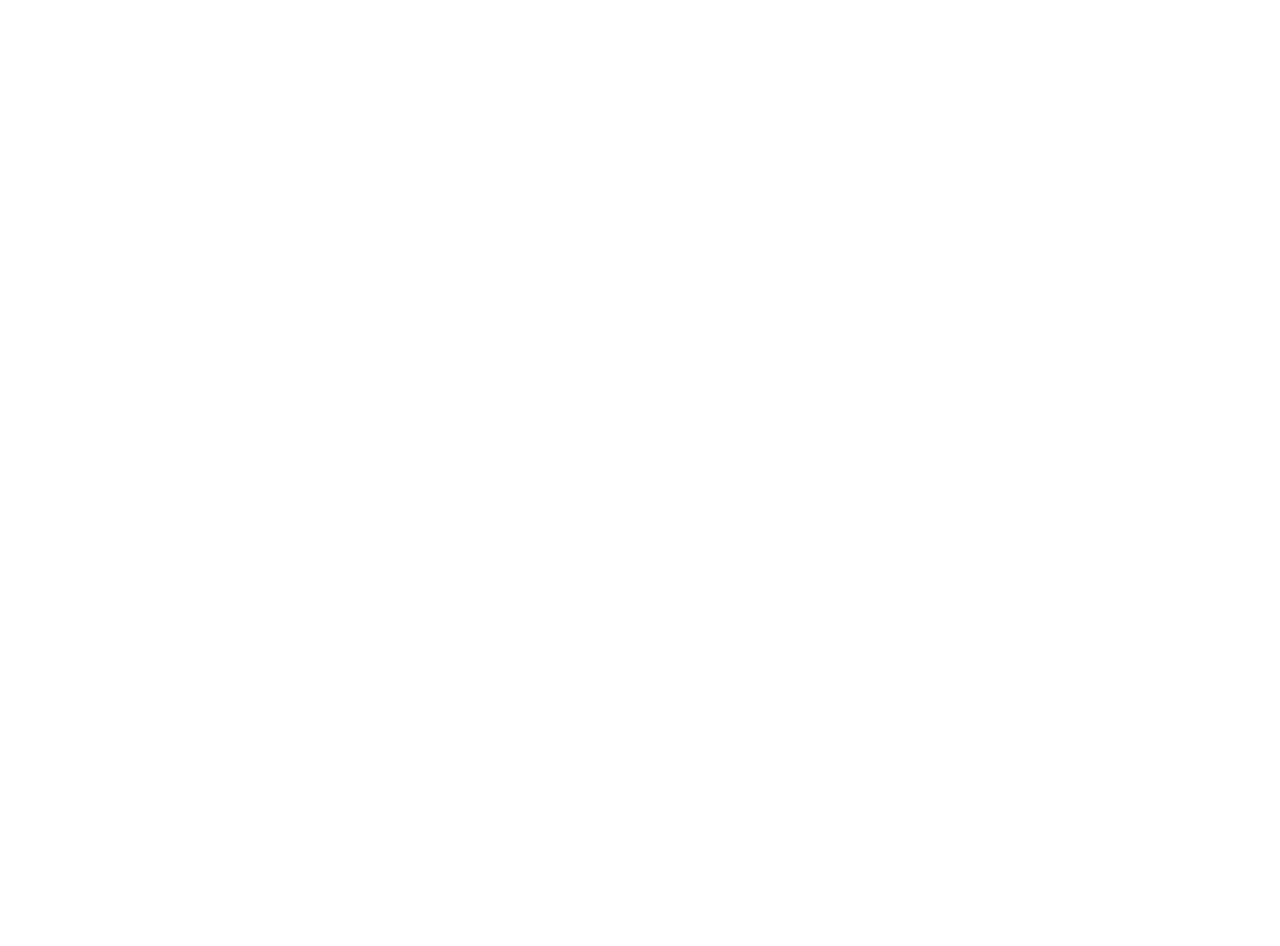
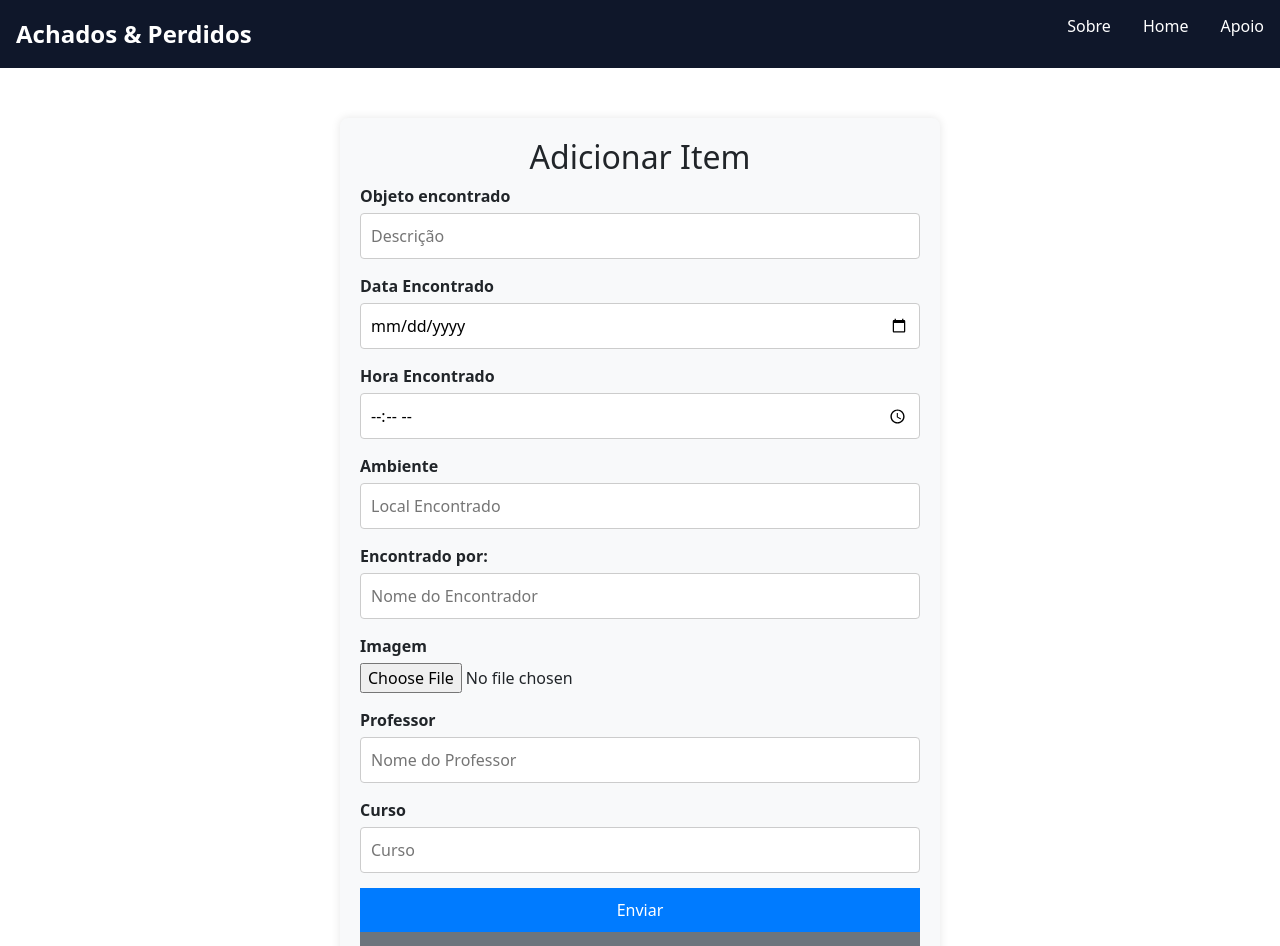
Before and after one commit to d13g0hornburg/ext-04, a React (Create React App) app: page /add-item in a window 1280 px wide. Before the commit this address had no page. Shown: the top 946 px of the page. Before the commit the page ends 800 px from the top, so only its background shows below. Built offline with nearby package versions, Linux system fonts and the light colour scheme.

Commit message:
Refactor route path for AddItem component in App.js

```diff
--- a/src/App.js
+++ b/src/App.js
@@ -4,6 +4,7 @@ import LoginComponent from './Components/loginComponent';
 import Home from './Pages/Home/home';
 import Sobre from './Pages/Sobre/sobre';
 import Apoio from './Pages/Apoio/apoio';
+import AddItem from './Pages/AddItem/addItem';
 import './App.css';
 
 function App() {
@@ -15,6 +16,7 @@ function App() {
           <Route path="/home" element={<Home />} />
           <Route path="/sobre" element={<Sobre />} />
           <Route path="/apoio" element={<Apoio />} />
+          <Route path="/add-item" element={<AddItem />} />
         </Routes>
 
     </Router>
--- a/src/Components/ActionCards/ActionCards.js
+++ b/src/Components/ActionCards/ActionCards.js
@@ -8,7 +8,7 @@ const ActionCards = () => {
       <div className="action-cards-row">
         <div className="mb-4">
           <div className="action-card">
-            <button className="icon-button" onClick={() => window.location.href='/adicionar-item'}>
+            <button className="icon-button" onClick={() => window.location.href='/add-item'}>
               <FaPlusCircle size={50} />
             </button>
           </div>
--- /dev/null
+++ b/src/Pages/AddItem/addItem.css
@@ -0,0 +1,54 @@
+main {
+    max-width: 600px;
+    margin: 0 auto;
+    padding: 20px;
+    background-color: #f8f9fa;
+    border-radius: 8px;
+    box-shadow: 0 0 10px rgba(0, 0, 0, 0.1);
+  }
+
+  h2 {
+    text-align: center;
+    margin-bottom: 20px;
+  }
+
+  .input-container {
+    margin-bottom: 15px;
+  }
+
+  .input-container label {
+    display: block;
+    margin-bottom: 5px;
+    font-weight: bold;
+  }
+
+  .cadastroInput {
+    width: 100%;
+    padding: 10px;
+    border: 1px solid #ccc;
+    border-radius: 4px;
+  }
+
+  button {
+    width: 100%;
+    padding: 10px;
+    margin-top: 10px;
+    border: none;
+    border-radius: 4px;
+    background-color: #007bff;
+    color: white;
+    font-size: 16px;
+    cursor: pointer;
+  }
+
+  button:hover {
+    background-color: #0056b3;
+  }
+
+  .button {
+    background-color: #6c757d;
+  }
+
+  .button:hover {
+    background-color: #5a6268;
+  }
--- /dev/null
+++ b/src/Pages/AddItem/addItem.js
@@ -0,0 +1,92 @@
+import React from 'react';
+import Header from '../../Components/Header/header';
+import Footer from '../../Components/Footer/footer';
+import './addItem.css';
+
+const AddItem = () => {
+  return (
+    <div>
+      <Header />
+      <main>
+        <h2>Adicionar Item</h2>
+        <form id="objeto-form" action="/add-item" method="post" enctype="multipart/form-data">
+          <div className="input-container">
+            <label htmlFor="descricao">Objeto encontrado</label>
+            <input
+              className="cadastroInput"
+              type="text"
+              name="descricao"
+              required
+              placeholder="Descrição"
+            />
+          </div>
+          <div className="input-container">
+            <label htmlFor="dataEncontrado">Data Encontrado</label>
+            <input
+              className="cadastroInput"
+              type="date"
+              name="data"
+              required
+            />
+          </div>
+          <div className="input-container">
+            <label htmlFor="horaEncontrado">Hora Encontrado</label>
+            <input
+              className="cadastroInput"
+              type="time"
+              name="hora"
+              required
+            />
+          </div>
+          <div className="input-container">
+            <label htmlFor="localEncontrado">Ambiente</label>
+            <input
+              className="cadastroInput"
+              type="text"
+              name="ambiente"
+              required
+              placeholder="Local Encontrado"
+            />
+          </div>
+          <div className="input-container">
+            <label htmlFor="nomeEncontrador">Encontrado por:</label>
+            <input
+              className="cadastroInput"
+              type="text"
+              name="encontrado"
+              required
+              placeholder="Nome do Encontrador"
+            />
+          </div>
+          <div className="input-container">
+            <label htmlFor="imagem_objeto">Imagem</label>
+            <input type="file" id="imagem_objeto" name="imagem_objeto" accept="image/*" /><br />
+          </div>
+          <div className="input-container">
+            <label htmlFor="nomeProfessor">Professor</label>
+            <input
+              className="cadastroInput"
+              type="text"
+              name="professor"
+              placeholder="Nome do Professor"
+            />
+          </div>
+          <div className="input-container">
+            <label htmlFor="curso">Curso</label>
+            <input
+              className="cadastroInput"
+              type="text"
+              name="curso"
+              placeholder="Curso"
+            />
+          </div>
+          <button type="submit">Enviar</button>
+          <button type="button" className="button" onClick={() => window.location.href='/home'}>Voltar</button>
+        </form>
+      </main>
+      <Footer />
+    </div>
+  );
+};
+
+export default AddItem;
```
Also changed, not shown: src/assets/images/slide3.jpg.
